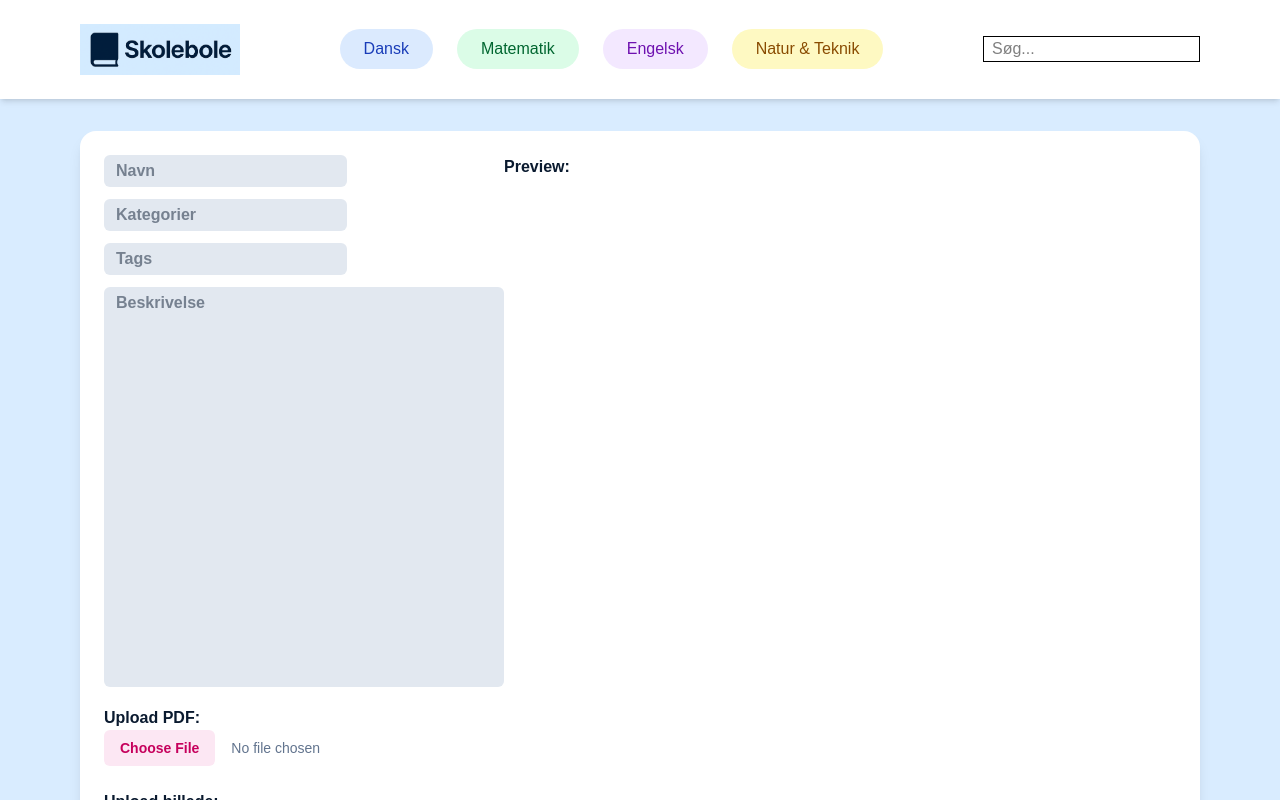
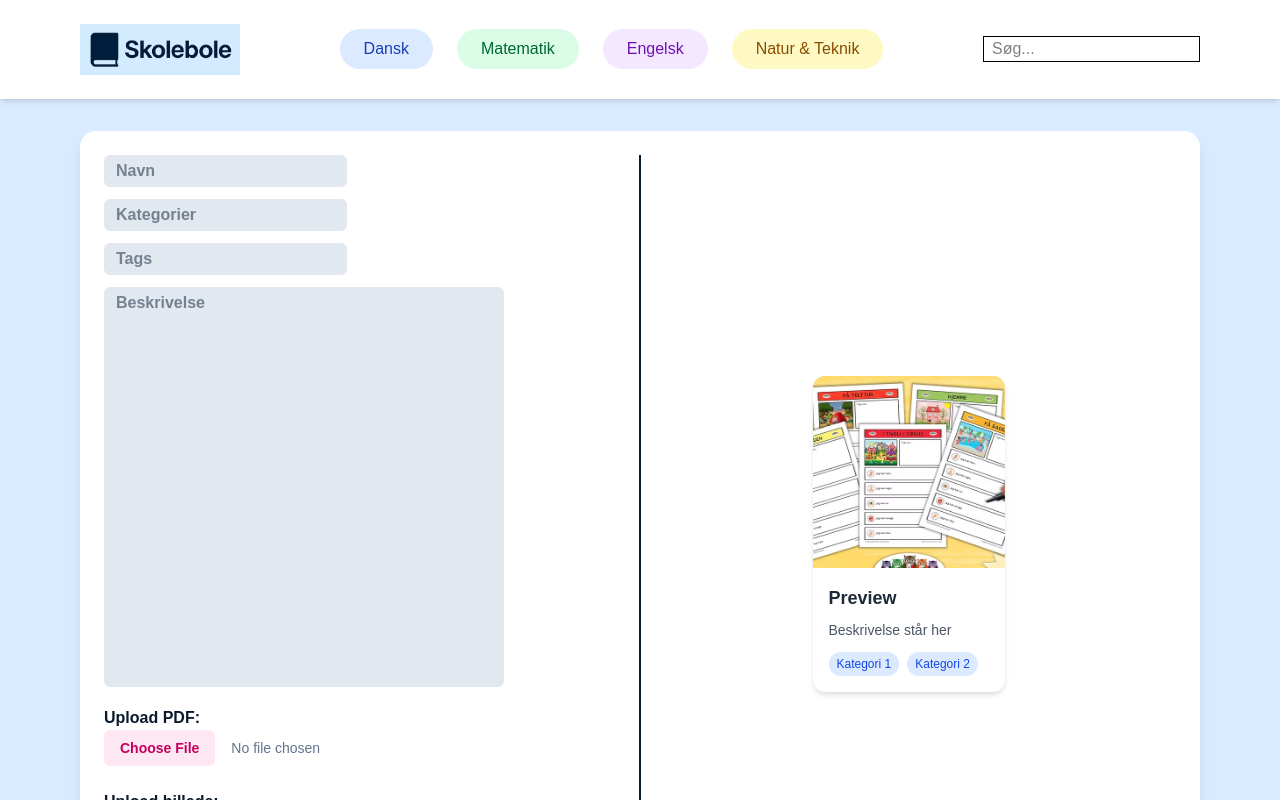
Before and after one commit to HeyJokke/skolebole, a Next.js app: page /admin in a window 1280 px wide. Shown: the top 800 px of the page. Built offline with nearby package versions, Linux system fonts and the light colour scheme; no server answers; the database is empty.

Commit message:
insertFiles function

```diff
--- a/app/admin/page.tsx
+++ b/app/admin/page.tsx
@@ -1,12 +1,12 @@
 "use client"
 import MaterialCard from "@/lib/components/materialCard"
-import type {Material} from '@/lib/types'
-import React, {FormEvent} from 'react'
-import {supabase} from '@/lib/database/supabaseClient'
-import {insertMaterial} from '@/lib/database/db'
+import type { Material } from '@/lib/types'
+import React, { FormEvent } from 'react'
+import { insertMaterial } from '@/lib/database/db'
 
 export default function AdminPage() {
-    const [materialCard, setMaterialCard] = React.useState(null)
+    const [material, setMaterial] = React.useState<Material | null>(null)
+    const [error, setError] = React.useState<string | null>(null)
 
     async function uploadMaterial(e:FormEvent<HTMLFormElement>) {
         e.preventDefault()
@@ -15,19 +15,34 @@ export default function AdminPage() {
         const cats = formData.get('input-cats')
         const tags = formData.get('input-tags')
         const desc = formData.get('input-desc')
+        const imageUrl = (formData.get('input-img') as File).name
 
-        const material = insertMaterial(name!, cats!, tags!, desc!)
+        console.log(imageUrl)
 
-        // Handle upload file and render material card
+        try {
+            const {data , error} = await insertMaterial(name!, cats!, tags!, desc!)
+
+            if (error) {
+                throw new Error(error)
+            }
+            setError(null)
+            setMaterial(data)
+
+        } catch(error) {
+            setMaterial(null)
+            setError(error instanceof Error ? error.message : null)
+        }
+
     }
 
     return (
-        <main className="flex">
-            <form onSubmit={uploadMaterial}>
-                <input className="rounded-md bg-slate-200 font-semibold mb-3 py-1 px-3" type="text" placeholder="Navn" name="input-name" /><br/>
-                <input className="rounded-md bg-slate-200 font-semibold mb-3 py-1 px-3" type="text" placeholder="Kategorier" name="input-cats" /><br/>
+        <main>
+            <div className="flex">
+                <form className="w-1/2" onSubmit={uploadMaterial}>
+                    <input className="rounded-md bg-slate-200 font-semibold mb-3 py-1 px-3" type="text" placeholder="Navn" name="input-name"  required /><br/>
+                    <input className="rounded-md bg-slate-200 font-semibold mb-3 py-1 px-3" type="text" placeholder="Kategorier" name="input-cats"  required /><br/>
                     <input className="rounded-md bg-slate-200 font-semibold mb-3 py-1 px-3" type="text" placeholder="Tags" name="input-tags" /><br/>
-                <textarea className="rounded-md bg-slate-200 font-semibold mb-3 py-1 px-3 resize-none w-100 h-100" placeholder="Beskrivelse" name="input-desc"></textarea><br/>
+                    <textarea className="rounded-md bg-slate-200 font-semibold mb-3 py-1 px-3 resize-none w-100 h-100" placeholder="Beskrivelse" name="input-desc" required></textarea><br/>
                     <label className="font-semibold" htmlFor="input-pdf">Upload PDF: </label>
                     <input
                         className="
@@ -45,13 +60,19 @@ export default function AdminPage() {
                         file:border-0 file:text-sm file:font-semibold
                         file:bg-blue-100 file:text-blue-700
                         hover:file:bg-blue-200"
-                    type="file" multiple={false} name="input-img" accept="image/*" /><br/>
+                        type="file" multiple={false} name="input-img" accept="image/*" required /><br/>
                     <button className="bg-green-200 rounded-md px-5 py-2 hover:bg-green-300 text-green-800 font-semibold" type="submit">Upload</button>
                 </form>
 
-            <div>
-                <p className="font-semibold">Preview:</p>
-                {materialCard && <MaterialCard m={materialCard}/>}
+                <span className="border-1"></span>
+
+                <div className="flex w-1/2">
+                    <div className="m-auto">
+                        {(!material && !error) && <MaterialCard m={{id: 1, created_at: new Date, name: "Preview", description: "Beskrivelse står her", image: "", categories_array: ["Kategori 1", "Kategori 2"], meta_tags: []}} /> }
+                        {(material && !error) && <MaterialCard m={material} /> }
+                        {error && <p className="text-white bg-red-500 rounded-md p-2"> An error occured, the database may be down or connection has been lost </p>}
+                    </div>
+                </div>
             </div>
         </main>
     )
--- a/lib/database/db.tsx
+++ b/lib/database/db.tsx
@@ -1,5 +1,5 @@
 import { supabase } from '@/lib/database/supabaseClient'
-import type {Material, MaterialsResponse} from '@/lib/types'
+import type {Material, MaterialsResponse, MaterialResponse} from '@/lib/types'
 
 export async function getAllMaterials():Promise<MaterialsResponse> {
     try {
@@ -55,15 +55,15 @@ export async function searchMaterials(search: string):Promise<MaterialsResponse>
 
 }
 
-export async function insertMaterial(name:FormDataEntryValue, cats:FormDataEntryValue, tags:FormDataEntryValue, desc:FormDataEntryValue) {
+export async function insertMaterial(name:FormDataEntryValue, cats:FormDataEntryValue, tags:FormDataEntryValue, desc:FormDataEntryValue):Promise<MaterialResponse> {
     try {
-        const { data, error } = await supabase.from('materialer').insert({name: name, categories_array: cats, meta_tags: tags, description: desc})
+        const { data, error } = await supabase.from('materialer').insert({name: name ? name : null, categories_array: cats ? cats.toString().split(' ') : null, meta_tags: tags ? tags.toString().split(' ') : null, description: desc ? desc : null}).select()
 
         if (error) {
             throw new Error(error.message)
         }
 
-        return {data: data as Material, error: null}
+        return {data: data[0] as Material, error: null}
 
     } catch(error) {
         console.error(`Error inserting data to the database`)
--- a/lib/types.tsx
+++ b/lib/types.tsx
@@ -12,3 +12,8 @@ export type MaterialsResponse = {
     data: Material[] | null
     error: string | null
 }
+
+export type MaterialResponse = {
+    data: Material | null
+    error: string | null
+}
```
Lines whose indentation alone changed are shown as unchanged.
